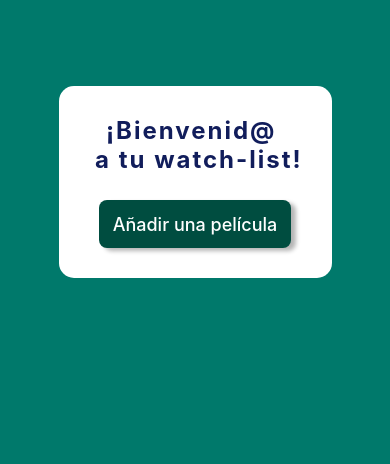
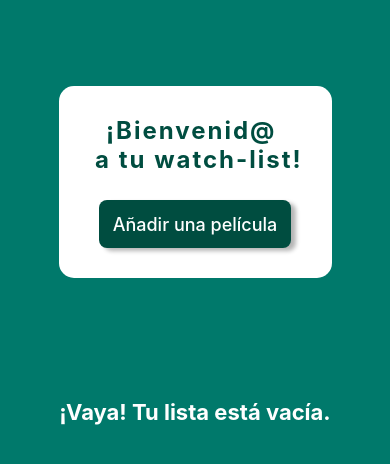
Before and after one commit to AsenjoPablo/React-Native-Movie-Tracker, a React Native app: screen / in a window 390 px wide. Shown: the top 464 px of the page. Built offline with nearby package versions, Linux system fonts and the light colour scheme.

Commit message:
added empty list warning

```diff
--- a/App.js
+++ b/App.js
@@ -63,6 +63,10 @@ export default function App() {
         </Text>
       ) : null}
 
+      {lista.length == 0 ? (
+        <Text style={styles.helperEmpty}>¡Vaya! Tu lista está vacía.</Text>
+      ) : null}
+
       <ScrollView style={{ width: "100%", padding: "1%" }}>
         {lista.map((item, index) => (
           <Pelicula
@@ -97,7 +101,7 @@ const styles = StyleSheet.create({
     padding: 3,
   },
   header: {
-    color: "#111D5B",
+    color: "#004d40",
     fontSize: 24,
     fontWeight: "700",
     justifyContent: "center",
@@ -107,6 +111,15 @@ const styles = StyleSheet.create({
   helper: {
     color: "#ffffff",
     fontSize: 14,
+    fontWeight: "700",
+    justifyContent: "center",
+    textAlign: "center",
+    marginBottom: 20,
+  },
+  helperEmpty: {
+    position: "absolute",
+    color: "#ffffff",
+    fontSize: 22,
     fontWeight: "700",
     justifyContent: "center",
     textAlign: "center",
```
